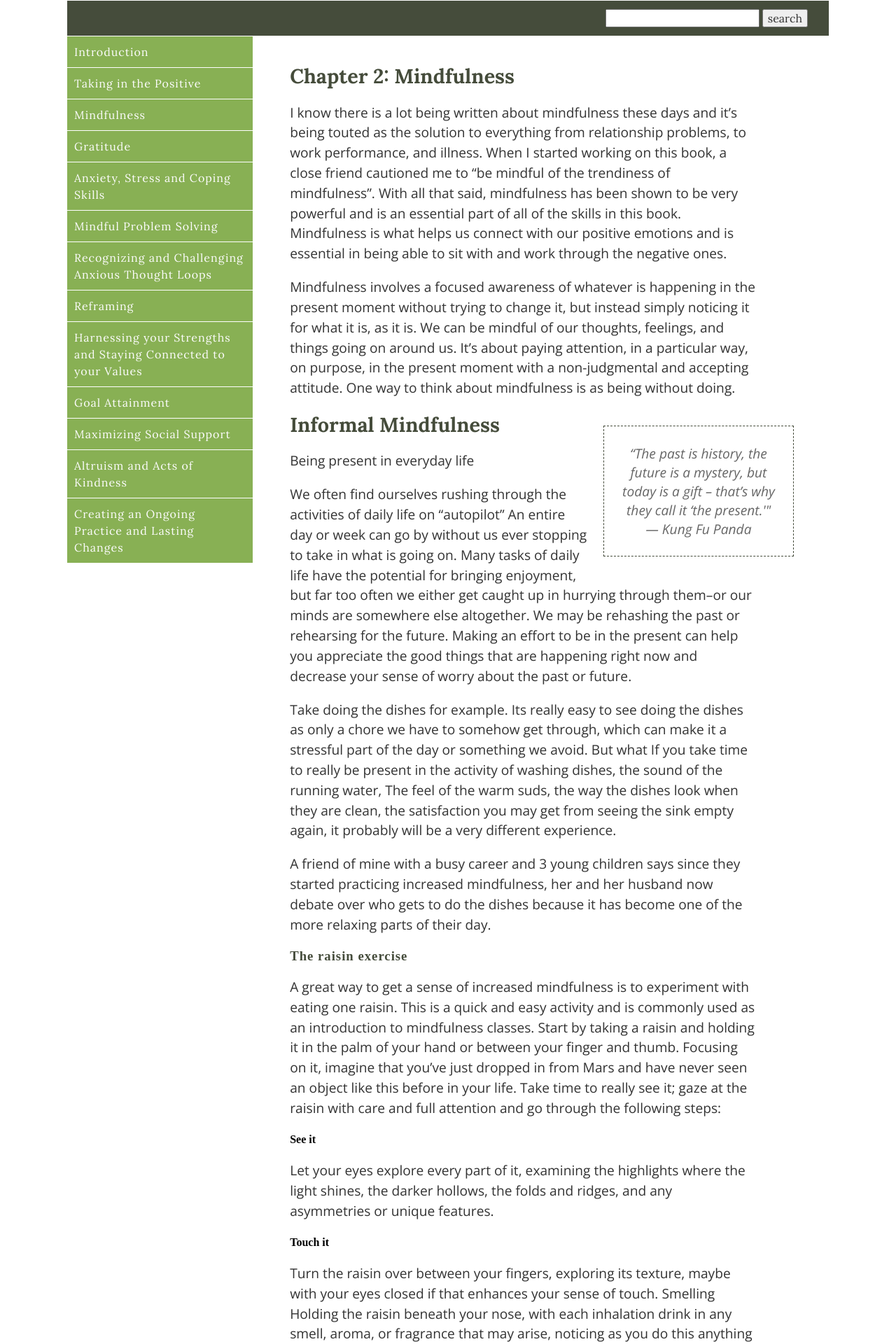
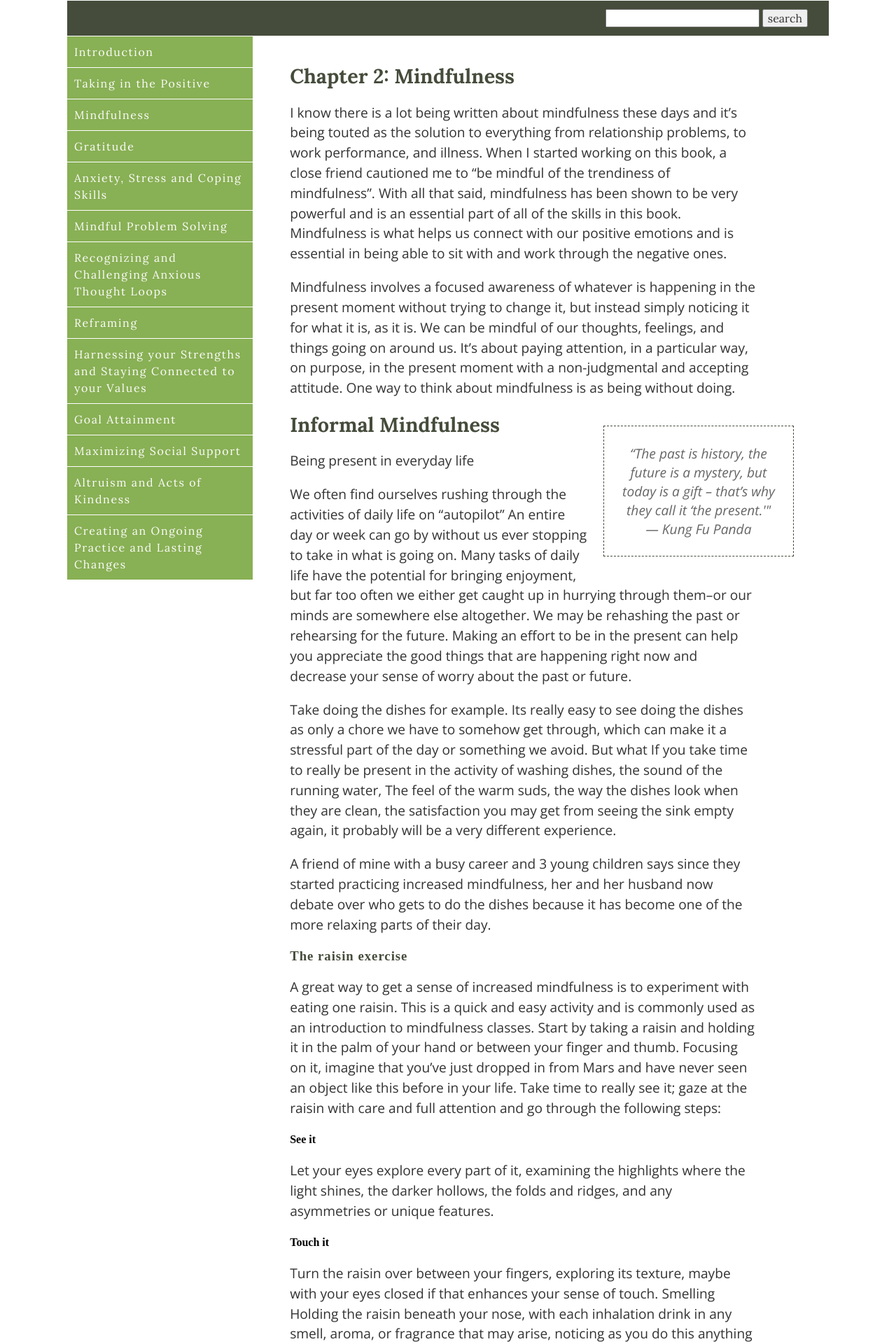
Before and after one commit to mtorres253/mtorres253.github.io, a Jekyll site: the page built from chapt-2/index.md, in a window 1280 px wide. Shown: the top 1920 px of the page at 70% size. Built offline with Jekyll 4.4.1, drawn with Linux system fonts in a browser that asks for light colours; nearby versions of some CDN libraries; some of the changed text lies outside the part shown.

Commit message:
style edits

```diff
--- a/css/main.css
+++ b/css/main.css
@@ -58,7 +58,7 @@ footer ul {
 }
 nav ul li, footer ul li {
     font-family: 'Lora', serif;
-    letter-spacing: 1px;
+    letter-spacing: .1em;
     margin-right: 15px;
     font-weight: bold;
     font-size: 1em;
```
Also changed, not shown: chapt-2/index.md (+0 -1 lines).
